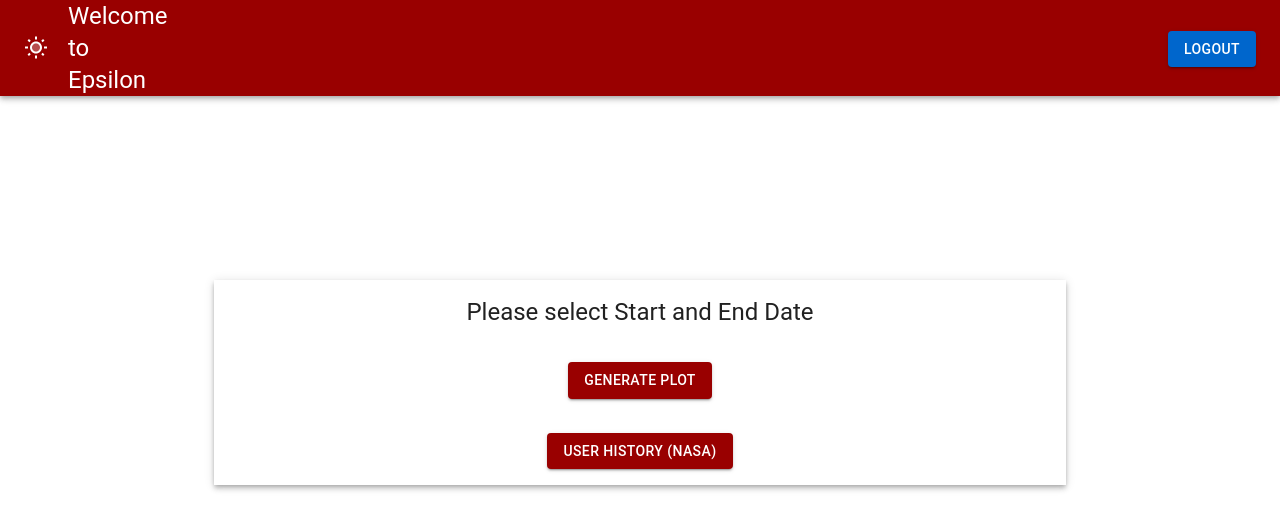
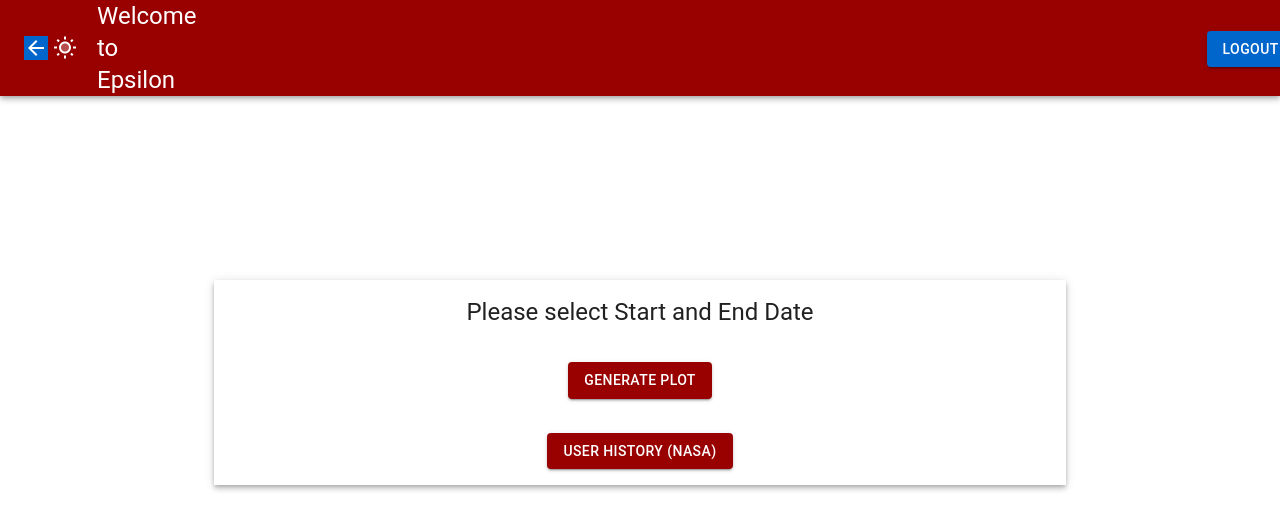
Before and after one commit to airavata-courses/epsilon, a React (Create React App) app: page /datetimefilterNasa in a window 1280 px wide. Shown: the top 530 px of the page. Built offline with nearby package versions, Linux system fonts and the light colour scheme; a web font is replaced by a local one.

Commit message:
all flow working

```diff
--- a/src/DateTimeFilterNasa.js
+++ b/src/DateTimeFilterNasa.js
@@ -7,7 +7,7 @@ import DatePicker from '@mui/lab/DatePicker';
 import { createTheme, ThemeProvider } from '@mui/material/styles';
 import Button from '@mui/material/Button';
 import { useLocation } from "react-router-dom";
-import Header from "./Header";
+import HeaderBack from "./HeaderBack";
 import { useNavigate } from "react-router-dom";
 
 const theme = createTheme();
@@ -72,7 +72,7 @@ const DateTimeFilter = () => {
 
     return (
         <>
-            <Header />
+            <HeaderBack />
             <ThemeProvider theme={theme}>
                 <Container component="main" maxWidth="md" >
                     <CssBaseline />
```
